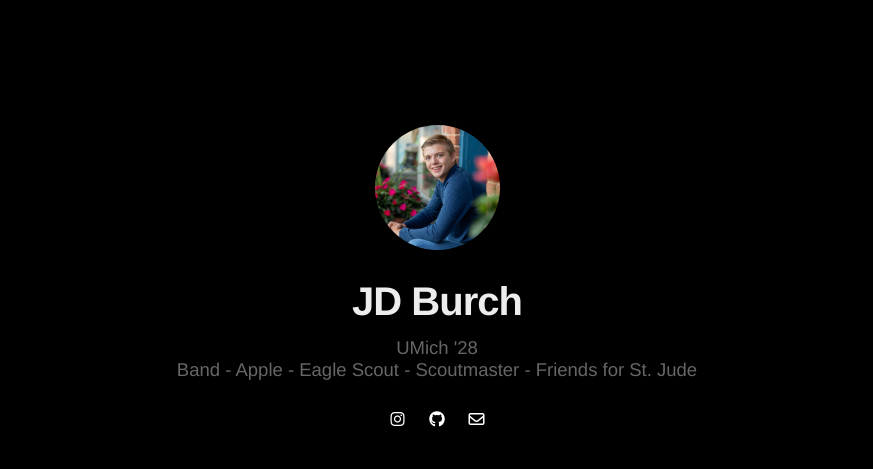
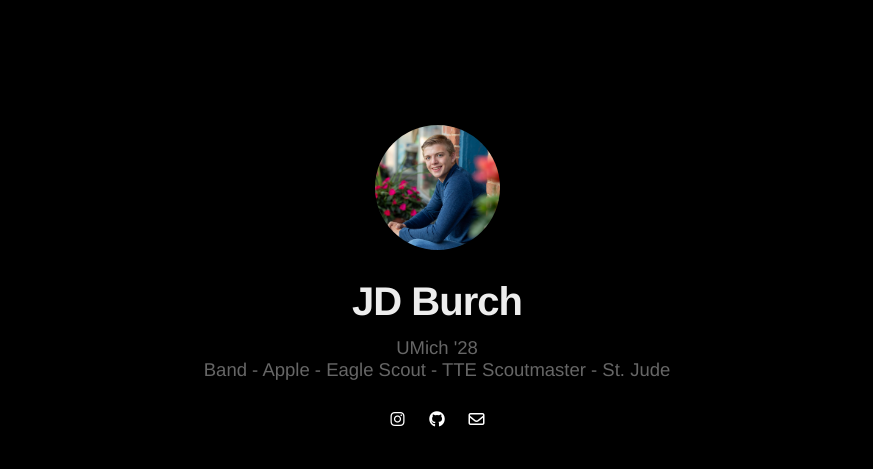
Before and after one commit to JDBurchHuzzah/jdburchhuzzah.github.io, a Jekyll site: the page built from index.html, in a window 1280 px wide. Shown: the top 469 px of the page, without its empty margins (203-1076 px from the left). Built offline with Jekyll 4.4.1, drawn with Linux system fonts in a browser that asks for light colours; nearby versions of some CDN libraries.

Commit message:
Update _config.yml

```diff
--- a/_config.yml
+++ b/_config.yml
@@ -1,6 +1,6 @@
 # main text of home
 title: JD Burch
-bio: UMich '28<br>Band - Apple - Eagle Scout - Scoutmaster - Friends for St. Jude
+bio: UMich '28<br>Band - Apple - Eagle Scout - TTE Scoutmaster - St. Jude
 
 # twitter summary info
 description: JD Burch's activities, small blog, and projects!
```
